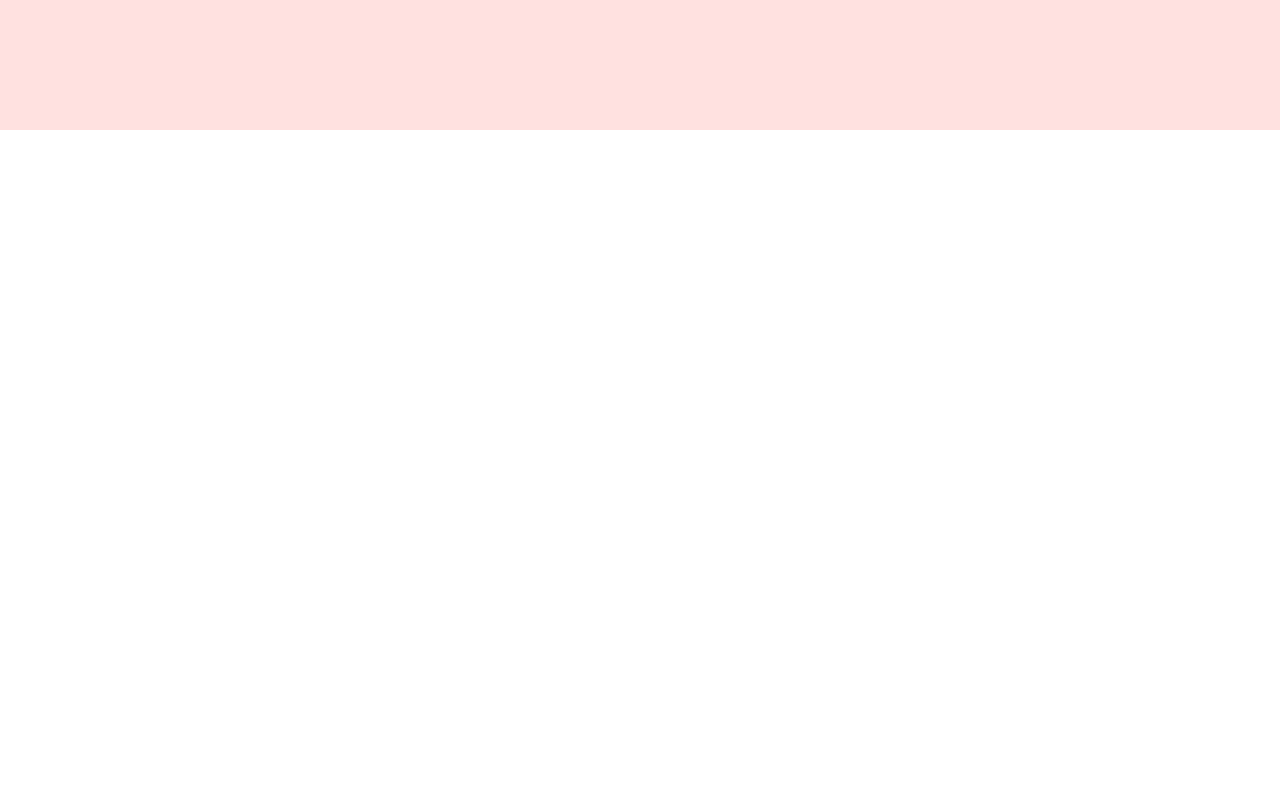
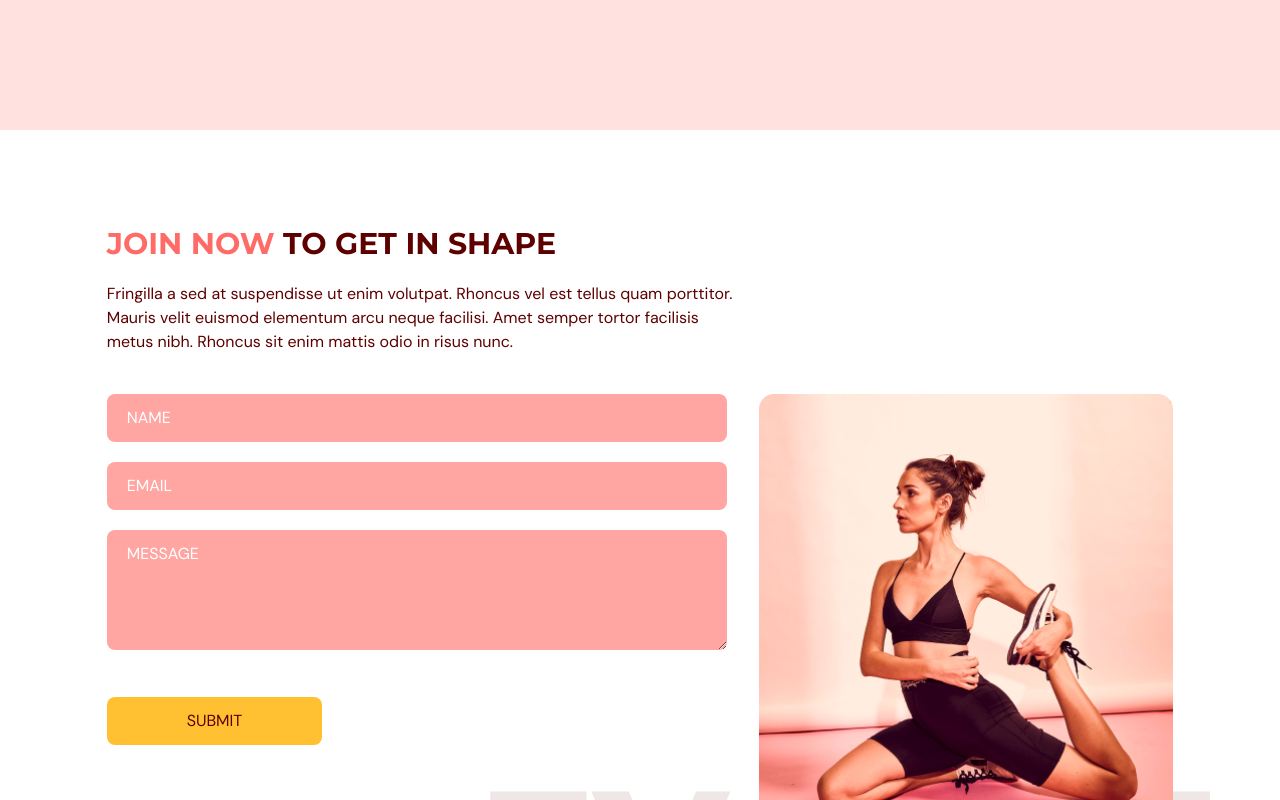
Before and after one commit to 4eJIoBeG/fitness-app-typescript, a React (Vite) app: page / in a window 1280 px wide. Shown: the part 2860-3660 px from the top of the page. Before the commit the page ends 2990 px from the top, so only its background shows below. Built offline with nearby package versions, Linux system fonts and the light colour scheme.

Commit message:
add form and contactus section

```diff
--- a/package.json
+++ b/package.json
@@ -13,7 +13,8 @@
     "framer-motion": "^10.16.15",
     "react": "^18.2.0",
     "react-anchor-link-smooth-scroll": "^1.0.12",
-    "react-dom": "^18.2.0"
+    "react-dom": "^18.2.0",
+    "react-hook-form": "^7.49.2"
   },
   "devDependencies": {
     "@types/node": "^20.10.4",
--- a/src/App.tsx
+++ b/src/App.tsx
@@ -2,6 +2,7 @@
 import Home from "@/scenes/Home";
 import Benefits from "@/scenes/Benefits";
 import OurClasses from "@/scenes/OurClasses";
+import ContactUs from "@/scenes/ContactUs";
 import { useEffect, useState } from "react";
 import { SelectedPage } from "@/shared/types";
 
@@ -31,6 +32,7 @@
 			<Home setSelectedPage={setSelectedPage}/>
 			<Benefits setSelectedPage={setSelectedPage}/>
 			<OurClasses setSelectedPage={setSelectedPage}/>
+			<ContactUs setSelectedPage={setSelectedPage}/>
     </div>
   );
 }
--- /dev/null
+++ b/src/scenes/ContactUs/index.tsx
@@ -0,0 +1,157 @@
+import { SelectedPage } from '@/shared/types';
+import { motion } from 'framer-motion';
+import { useForm } from 'react-hook-form';
+import ContactUsPageGraphic from "@/assets/ContactUsPageGraphic.png"
+import Htext from '@/shared/Htext';
+
+type Props = {
+	setSelectedPage: (value: SelectedPage) => void;
+}
+
+	const ContactUs = ({setSelectedPage}: Props) => {
+
+	const inputStyles = `w-full mb-5 rounded-lg bg-primary-300 px-5 py-3 placeholder-white`;
+	const {
+		register,
+		trigger,
+		formState:{errors}
+	} = useForm();
+
+	const onSubmit =async (event:any) => {
+		const isValid = await trigger();
+		if(!isValid) {
+			event.preventDefault();
+		}
+	}
+
+	return (
+		<section id='contactus' className='mx-auto w-5/6 pt-24 pb-32'>
+			<motion.div
+				onViewportEnter={()=> setSelectedPage(SelectedPage.ContactUs)}
+			>
+				{/* HEADER */}
+				<motion.div
+					className='md:w-3/5'
+					initial="hidden"
+					whileInView="visible"
+					viewport={{once: true, amount: 0.5}}
+					transition={{duration: 0.5}}
+					variants={{
+						hidden: { opacity: 0, x: -100 },
+						visible: { opacity: 1, x: 0 }
+					}}
+				>
+					<Htext>
+						<span className='text-primary-500'>JOIN NOW</span> TO GET IN SHAPE
+					</Htext>
+					<p className='my-5'>
+						Fringilla a sed at suspendisse ut enim volutpat. Rhoncus vel
+						est tellus quam porttitor.
+						Mauris velit euismod elementum arcu neque facilisi. Amet semper tortor
+						facilisis metus nibh. Rhoncus sit enim mattis odio in risus nunc.
+					</p>
+				</motion.div>
+
+				{/* FORM AND IMAGE */}
+				<div className='mt-10 justify-between gap-8 md:flex'>
+					<motion.div
+						className='mt-10 basis-3/5 md:mt-0'
+						initial="hidden"
+						whileInView="visible"
+						viewport={{once: true, amount: 0.5}}
+						transition={{duration: 0.5}}
+						variants={{
+							hidden: { opacity: 0, y: -100 },
+							visible: { opacity: 1, y: 0 }
+						}}
+					>
+						<form
+							target='_blank'
+							onSubmit={onSubmit}
+							action='https://formsubmit.co/el/jejeco'
+							method='POST'
+						>
+							<input
+								className={inputStyles}
+								type="text"
+								placeholder='NAME'
+								{...register('name', {
+									required:true,
+									maxLength:100,
+								})}
+							/>
+							{errors.name && (
+								<p className='mt-1 text-primary-500'>
+									{errors.name.type === 'required' && 'This field is required!'}
+									{errors.name.type === 'maxLength' && 'Max length is 100 chars!'}
+								</p>
+							)}
+
+							<input
+								className={inputStyles}
+								type="text"
+								placeholder='EMAIL'
+								{...register('email', {
+									required:true,
+									pattern:/^[A-Z0-9._%+-]+@[A-Z0-9.-]+\.[A-Z]{2,}$/i,
+								})}
+							/>
+							{errors.email && (
+								<p className='mt-1 text-primary-500'>
+									{errors.email.type === 'required' && 'This field is required!'}
+									{errors.email.type === 'patter' && 'Invalid email address!'}
+								</p>
+							)}
+
+							<textarea
+								className={inputStyles}
+								rows={4}
+								cols={50}
+								placeholder='MESSAGE'
+								{...register('message', {
+									required:true,
+									maxLength:2000,
+								})}
+							/>
+							{errors.message && (
+								<p className='mt-1 text-primary-500'>
+									{errors.message.type === 'required' && 'This field is required!'}
+									{errors.message.type === 'maxLength' && 'Max length is 2000 chars!'}
+								</p>
+							)}
+
+							<button
+								type='submit'
+								className='mt-5 rounded-lg bg-secondary-500 px-20 py-3 transition duration-500 hover:text-white'
+							>
+								SUBMIT
+							</button>
+						</form>
+					</motion.div>
+
+					<motion.div
+						className='relative mt-16 basis-2/5 md:mt-0'
+						initial="hidden"
+						whileInView="visible"
+						viewport={{once: true, amount: 0.5}}
+						transition={{duration: 0.5}}
+						variants={{
+							hidden: { opacity: 0, y: 100 },
+							visible: { opacity: 1, y: 0 }
+						}}
+					>
+						<div className="w-full before:absolute before:-bottom-20 before:-right-10 before:z-[-1] md:before:content-evolvetext">
+							<img
+								className='w-full'
+								src={ContactUsPageGraphic}
+								alt="cointact-us-page-graphic"
+							/>
+						</div>
+					</motion.div>
+				</div>
+			</motion.div>
+		</section>
+	);
+};
+
+export default ContactUs
--- a/src/scenes/Home/index.tsx
+++ b/src/scenes/Home/index.tsx
@@ -31,7 +31,7 @@
 						initial="hidden"
 						whileInView="visible"
 						viewport={{once: true, amount: 0.5}}
-						transition={{duration: 1}}
+						transition={{duration: 0.5}}
 						variants={{
 							hidden: { opacity: 0, x: -100 },
 							visible: { opacity: 1, x: 0 }
--- a/src/scenes/OurClasses/index.tsx
+++ b/src/scenes/OurClasses/index.tsx
@@ -55,7 +55,7 @@
 						initial="hidden"
 						whileInView="visible"
 						viewport={{once: true, amount: 0.5}}
-						transition={{duration: 1}}
+						transition={{duration: 0.5}}
 						variants={{
 							hidden: { opacity: 0, x: -50 },
 							visible: { opacity: 1, x: 0 }
```
Also changed, not shown: 1 other file (tests, documents, lock files or other folders).
